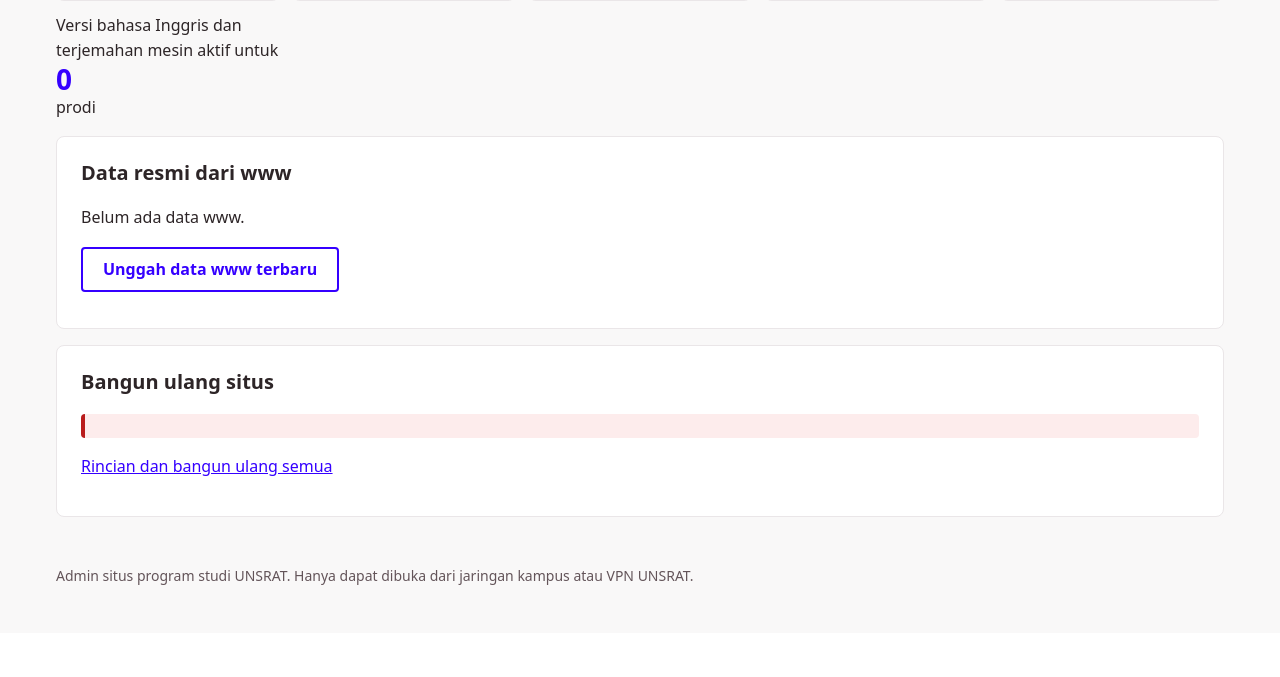
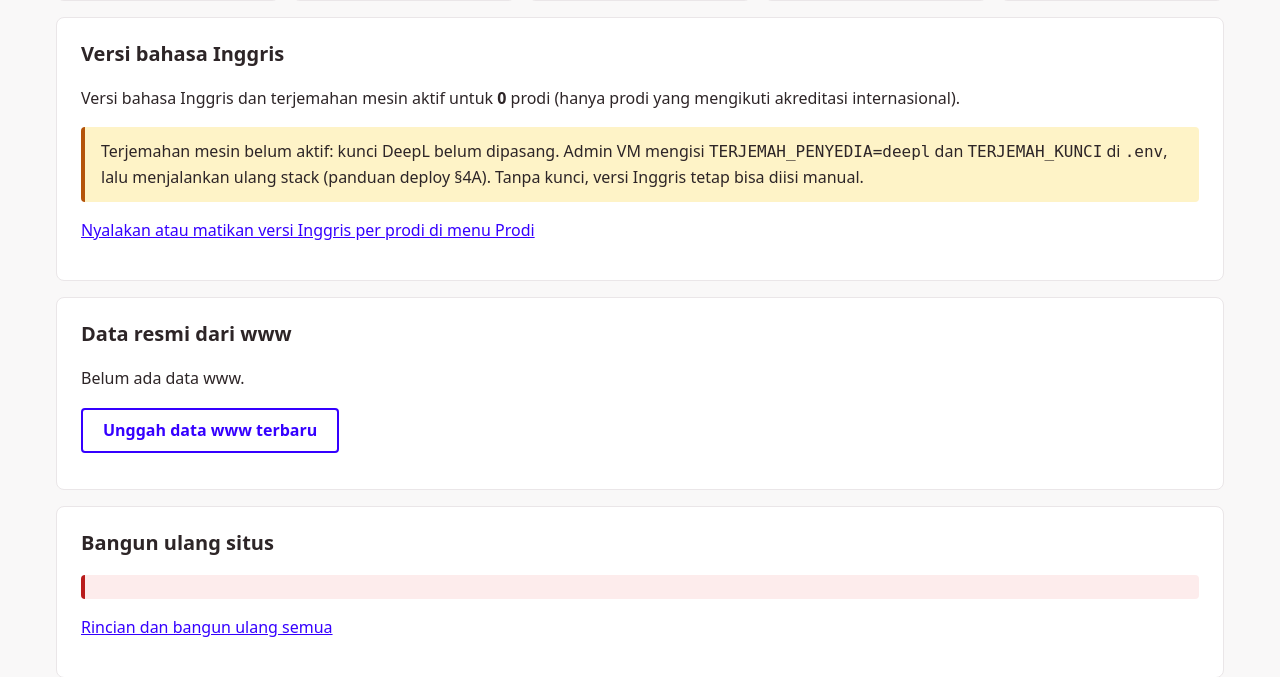
Before and after one commit to supera1/prodi-unsrat, a Python web app: template platform/admin/templates/super_dasbor.html in a window 1280 px wide. Shown: the part 391-1068 px from the top of the page. Before the commit the page ends 976 px from the top, so only its background shows below. Run offline with Jinja, Linux system fonts and the light colour scheme; the template is opened without the code that fills it, so the values that code supplies are empty.

Commit message:
fix(admin,situs): kotak versi Inggris tersendiri di dasbor superadmin; judul Pencarian Program Studi
Baris versi Inggris dan pemakaian terjemahan mesin keluar dari kisi kartu
ringkasan (tata letaknya pecah) ke kotak Versi bahasa Inggris, dengan
keterangan bila kunci DeepL belum dipasang. Judul halaman akar menjadi
Pencarian Program Studi (revisi pengguna).

Co-Authored-By: Claude Opus 5.5 <noreply@anthropic.com>

```diff
--- a/platform/admin/templates/super_dasbor.html
+++ b/platform/admin/templates/super_dasbor.html
@@ -14,9 +14,22 @@
 	<li><a href="{{ url_for('super_prodi') }}"><strong>{{ r.timpaan }}</strong> prodi mengubah data resminya sendiri</a></li>
 	<li><a href="{{ url_for('super_kelengkapan') }}">Kelengkapan halaman wajib setiap prodi (unduhan CSV untuk LPMPP)</a></li>
 	<li><a href="{{ url_for('super_masukan', status='baru') }}"><strong>{{ masukan_baru }}</strong> masukan baru dari pengguna admin</a></li>
-	<li>Versi bahasa Inggris dan terjemahan mesin aktif untuk <strong>{{ r.inggris | length }}</strong> prodi{% if r.inggris %}: {% for x in r.inggris %}<a href="{{ url_for('super_prodi_detail', kode=x.kode) }}">{{ x.nama }}</a>{{ ', ' if not loop.last }}{% endfor %}{% endif %}</li>
-	{% if terjemah %}<li>Terjemahan mesin ({{ terjemah.penyedia }}) bulan ini: <strong>{{ '{:,}'.format(terjemah.pakai).replace(',', '.') }}</strong> dari {{ '{:,}'.format(terjemah.batas[1]).replace(',', '.') }} karakter untuk semua prodi; paling banyak {{ '{:,}'.format(terjemah.batas[0]).replace(',', '.') }} karakter per prodi per hari</li>{% endif %}
 </ul>
+<section class="kartu" id="inggris" aria-labelledby="judul-inggris">
+	<h2 id="judul-inggris">Versi bahasa Inggris</h2>
+	<p>Versi bahasa Inggris dan terjemahan mesin aktif untuk <strong>{{ r.inggris | length }}</strong> prodi (hanya prodi yang mengikuti akreditasi internasional){{ ':' if r.inggris else '.' }}</p>
+	{% if r.inggris %}
+	<ul class="daftar-ringkas">
+		{% for x in r.inggris %}<li><a href="{{ url_for('super_prodi_detail', kode=x.kode) }}">{{ x.nama }}</a></li>{% endfor %}
+	</ul>
+	{% endif %}
+	{% if terjemah %}
+	<p>Terjemahan mesin ({{ terjemah.penyedia }}) bulan ini: <strong>{{ '{:,}'.format(terjemah.pakai).replace(',', '.') }}</strong> dari {{ '{:,}'.format(terjemah.batas[1]).replace(',', '.') }} karakter untuk semua prodi; paling banyak {{ '{:,}'.format(terjemah.batas[0]).replace(',', '.') }} karakter per prodi per hari.</p>
+	{% else %}
+	<p class="pesan pesan--info">Terjemahan mesin belum aktif: kunci DeepL belum dipasang. Admin VM mengisi <code>TERJEMAH_PENYEDIA=deepl</code> dan <code>TERJEMAH_KUNCI</code> di <code>.env</code>, lalu menjalankan ulang stack (panduan deploy §4A). Tanpa kunci, versi Inggris tetap bisa diisi manual.</p>
+	{% endif %}
+	<p><a href="{{ url_for('super_prodi') }}">Nyalakan atau matikan versi Inggris per prodi di menu Prodi</a></p>
+</section>
 <section class="kartu">
 	<h2>Data resmi dari www</h2>
 	{% if r.meta.ditarik %}
--- a/platform/template/halaman/akar.html
+++ b/platform/template/halaman/akar.html
@@ -27,7 +27,7 @@
 <div class="akar">
 	<section class="tujuan wadah-akar" aria-labelledby="judul-akar">
 		<div class="tujuan__utama">
-			<h1 id="judul-akar">Mau ke program studi mana?</h1>
+			<h1 id="judul-akar">Pencarian Program Studi</h1>
 			<form class="cari" id="cari" role="search" aria-label="Cari program studi">
 				<label class="tersembunyi" for="cari-prodi">Nama program studi</label>
 				<div class="cari__kotak">
```
